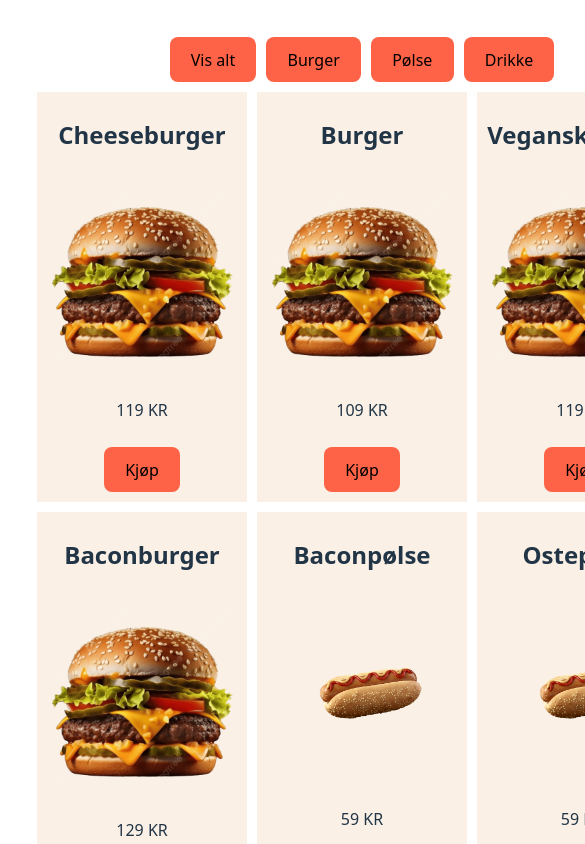
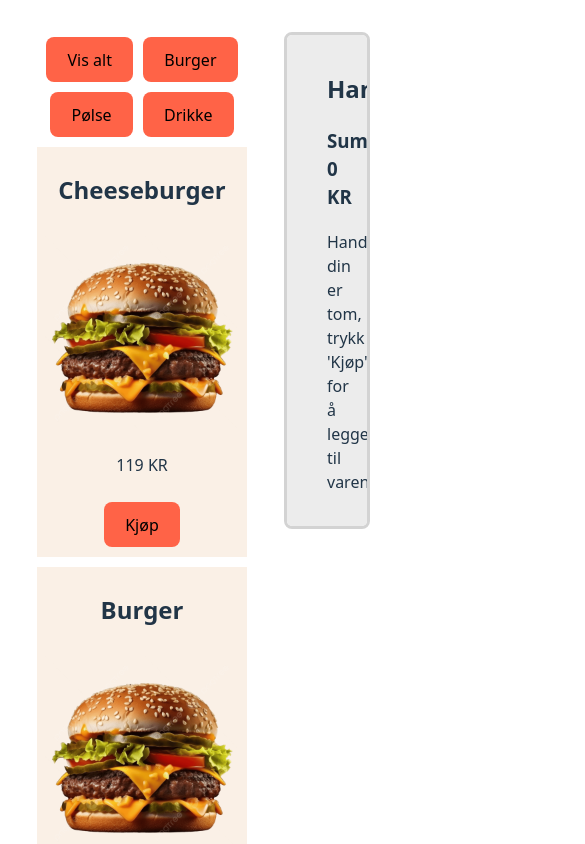
Before and after one commit to siljy/rammeverk-arbeidskrav01-snackbar, a React (Vite) app: page / in a window 390 px wide. Shown: the top 844 px of the page, 585 px wide, since content can reach past the window. Built offline with nearby package versions, Linux system fonts and the light colour scheme.

Commit message:
Fixed responsive layout

```diff
--- a/src/components/Card.css
+++ b/src/components/Card.css
@@ -1,6 +1,6 @@
 .products {
   display: grid;
-  grid-template-columns: repeat(3, 1fr);
+  grid-template-columns: repeat(1, 1fr);
 }
 
 .productCard {
@@ -12,12 +12,25 @@
   display: flex;
   flex-direction: column;
   justify-content: space-between;
+  align-items: center;
 }
 
 .productImg {
   width: 200px;
 }
 
-.addToCartBtn{
+.addToCartBtn {
   align-self: center;
 }
+
+@media (min-width: 768px) {
+  .products {
+    grid-template-columns: repeat(2, 1fr);
+  }
+}
+
+@media (min-width: 1024px) {
+  .products {
+    grid-template-columns: repeat(3, 1fr);
+  }
+}
```
Also changed, not shown: src/App.css (+0 -36 lines).
